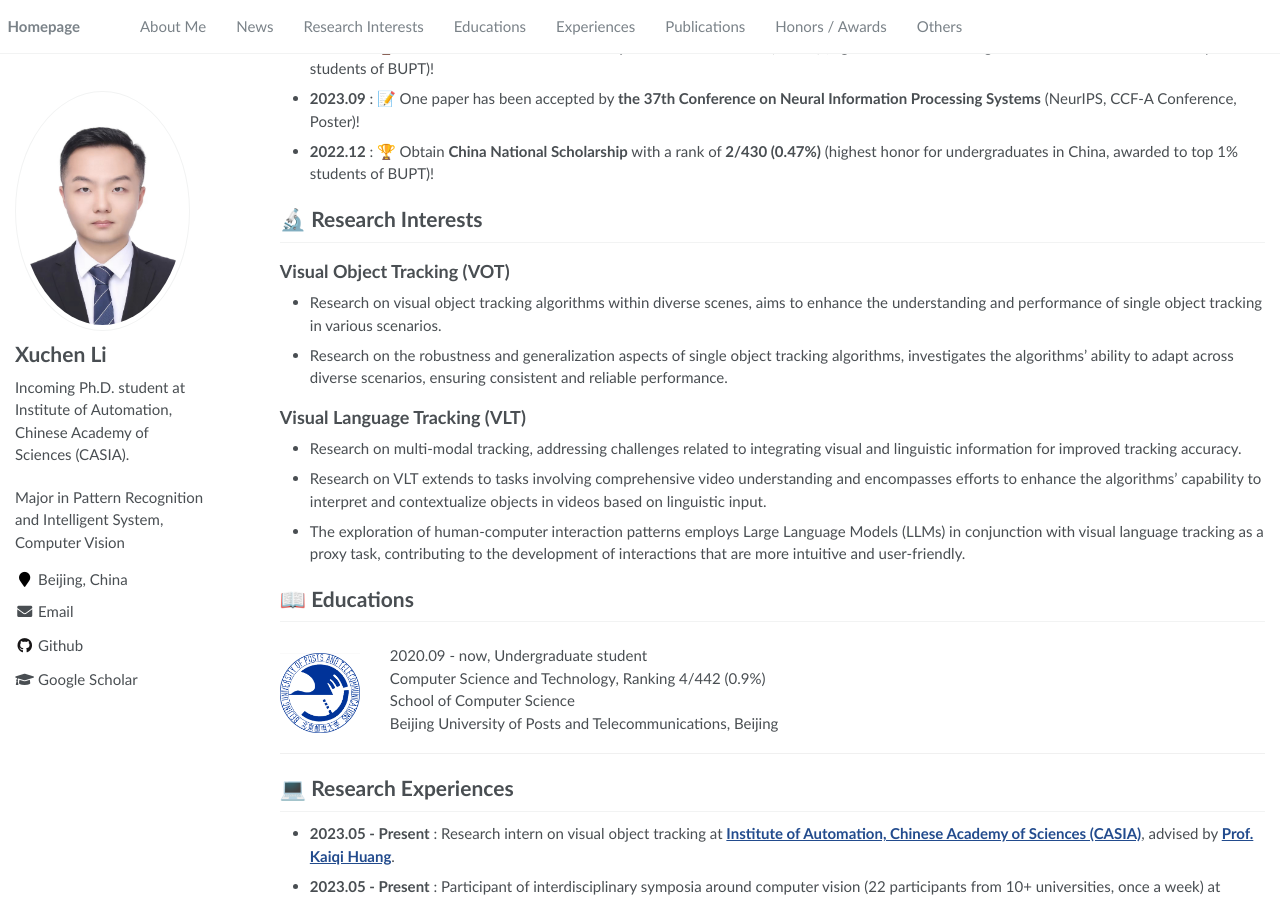
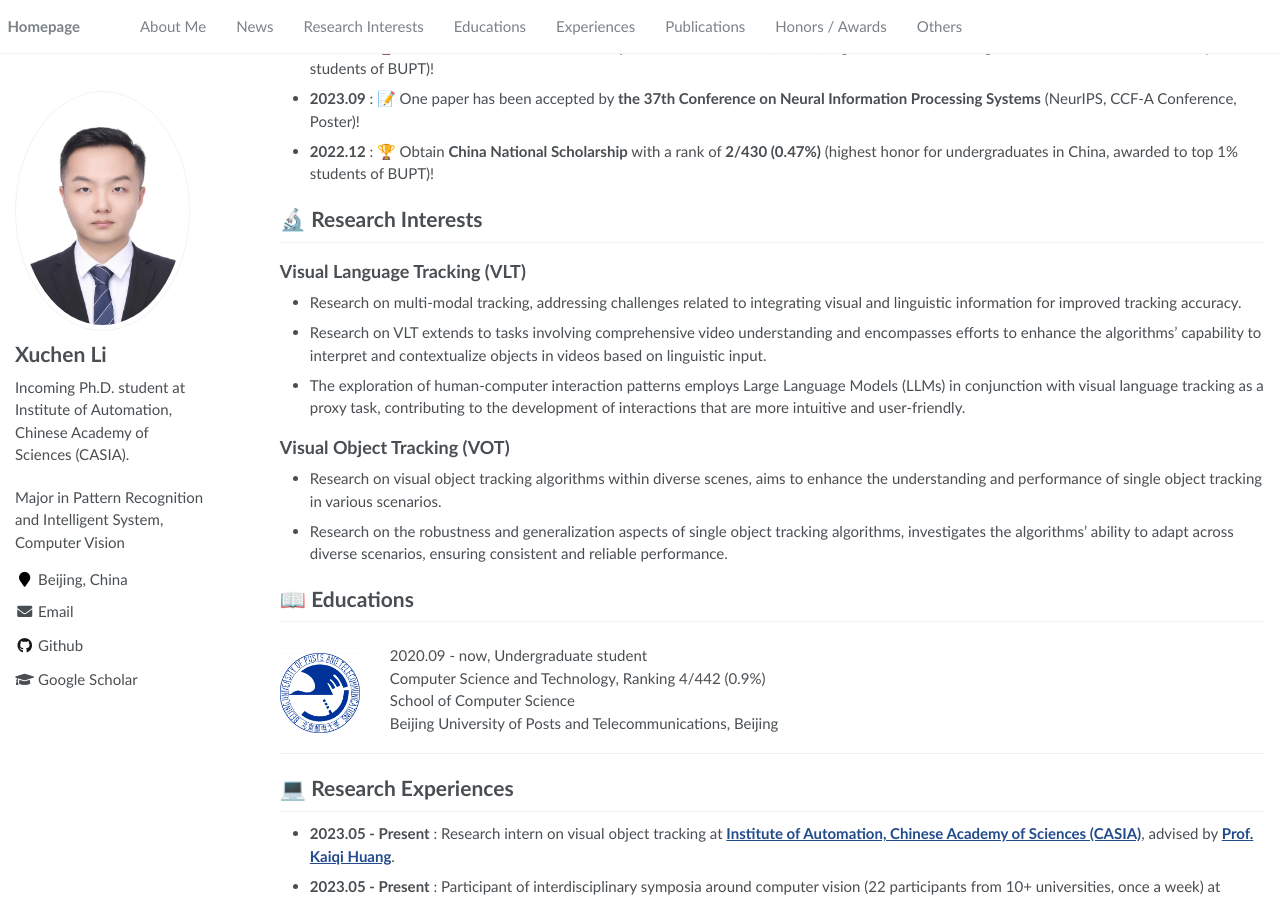
Before and after one commit to Xuchen-Li/Xuchen-Li.github.io, a Jekyll site: the page built from _pages/about.md, in a window 1280 px wide and 900 px high, scrolled down 321 px. Built offline with Jekyll 4.4.1, drawn with Linux system fonts in a browser that asks for light colours.

```diff
--- a/_pages/about.md
+++ b/_pages/about.md
@@ -34,16 +34,16 @@ I am very grateful to work with **<a href="https://huuuuusy.github.io/">Dr. Shiy
 
 # 🔬 Research Interests
 
-## Visual Object Tracking (VOT)
-
-- Research on visual object tracking algorithms within diverse scenes, aims to enhance the understanding and performance of single object tracking in various scenarios.
-- Research on the robustness and generalization aspects of single object tracking algorithms, investigates the algorithms' ability to adapt across diverse scenarios, ensuring consistent and reliable performance.
-
 ## Visual Language Tracking (VLT)
 
 - Research on multi-modal tracking, addressing challenges related to integrating visual and linguistic information for improved tracking accuracy.
 - Research on VLT extends to tasks involving comprehensive video understanding and encompasses efforts to enhance the algorithms' capability to interpret and contextualize objects in videos based on linguistic input.
 - The exploration of human-computer interaction patterns employs Large Language Models (LLMs) in conjunction with visual language tracking as a proxy task, contributing to the development of interactions that are more intuitive and user-friendly.
+
+## Visual Object Tracking (VOT)
+
+- Research on visual object tracking algorithms within diverse scenes, aims to enhance the understanding and performance of single object tracking in various scenarios.
+- Research on the robustness and generalization aspects of single object tracking algorithms, investigates the algorithms' ability to adapt across diverse scenarios, ensuring consistent and reliable performance.
 
 # 📖 Educations
 
```
